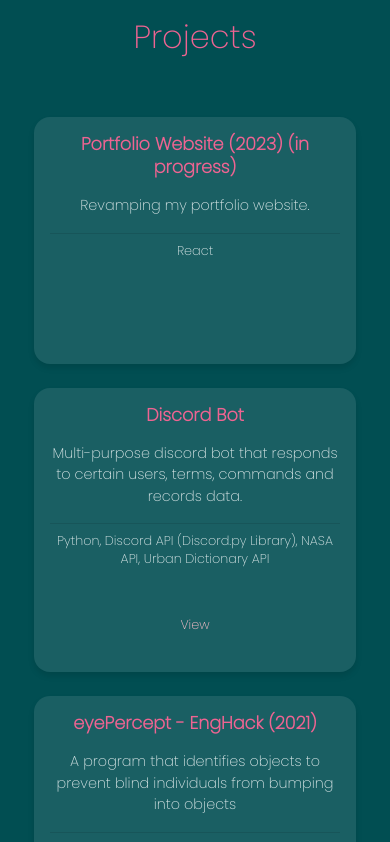
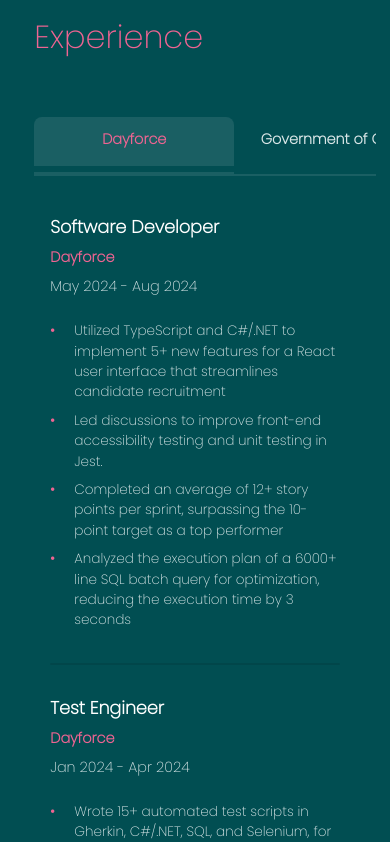
Before and after one commit to thaothecow/thaothecow.ca, a React (Create React App) app: page / in a window 390 px wide. Shown: the part 1080-1922 px from the top of the page. Built offline with nearby package versions, Linux system fonts and the light colour scheme.

Commit message:
experience component implementation

```diff
--- a/src/App.js
+++ b/src/App.js
@@ -5,6 +5,7 @@
 import Introduction from './components/Home/Home.js';
 import About from './components/About/About.js';
 import Projects from './components/Projects/Projects.js';
+import Experience from './components/Experience/Experience.js';
 
 function App() {
   return (
@@ -13,6 +14,7 @@
         <div id="content">
         <Introduction></Introduction>
         <About></About>
+        <Experience></Experience>
         <Projects></Projects>
         {/* <img src={logo} className="App-logo" alt="logo" />
         <p>
--- /dev/null
+++ b/src/components/Experience/Experience.css
@@ -0,0 +1,282 @@
+#experience {
+  padding: 2rem 15%;
+  min-height: 80vh;
+  display: flex;
+  flex-direction: column;
+  gap: 3rem;
+}
+
+.section-header {
+  margin-top: 5rem;
+  text-align: left;
+}
+
+.section-title {
+  font-family: "Poppins", sans-serif;
+  font-size: 60px;
+  color: var(--pink);
+}
+
+.experience-tabs-container {
+  display: flex;
+  flex-direction: row;
+  gap: 2rem;
+  align-items: flex-start;
+}
+
+/* Tab Buttons */
+.tab-buttons {
+  display: flex;
+  flex-direction: column;
+  gap: 0.5rem;
+  min-width: 250px;
+  border-right: 2px solid var(--lighter-blue-green);
+  padding-right: 1rem;
+}
+
+.tab-button {
+  background: none;
+  border: none;
+  padding: 1rem 1.5rem;
+  border-radius: 8px 0 0 8px;
+  cursor: pointer;
+  transition: all 0.2s ease;
+  width: 100%;
+  text-align: left;
+  font-family: "Poppins", sans-serif;
+  position: relative;
+  color: var(--slate);
+}
+
+.tab-button:hover {
+  background-color: rgba(255, 255, 255, 0.1);
+}
+
+.tab-button.active {
+  background-color: var(--lighter-blue-green);
+  color: var(--pink);
+  font-weight: bold;
+}
+
+.tab-button.active::after {
+  content: '';
+  position: absolute;
+  top: 0;
+  right: -1rem;
+  bottom: 0;
+  width: 2px;
+  background-color: var(--lighter-blue-green);
+}
+
+.tab-company {
+  font-size: 1rem;
+  font-weight: bold;
+  margin-bottom: 0.25rem;
+}
+
+/* Experience Content */
+.experience-content-container {
+  flex: 1;
+  padding-left: 2rem;
+  text-align: left;
+}
+
+.experience-role {
+  margin-bottom: 2rem;
+}
+
+.experience-role:last-child {
+  margin-bottom: 0;
+}
+
+.role-separator {
+  height: 2px;
+  background-color: rgba(0, 0, 0, 0.1);
+  margin: 2rem 0;
+  border-radius: 1px;
+}
+
+.experience-header {
+  margin-bottom: 1.5rem;
+}
+
+.experience-title-section {
+  display: flex;
+  flex-direction: column;
+  gap: 0.5rem;
+}
+
+.job-title {
+  font-family: "Poppins", sans-serif;
+  font-size: 1.5rem;
+  font-weight: bold;
+  margin: 0;
+  line-height: 1.3;
+}
+
+.company-name {
+  font-family: "Poppins", sans-serif;
+  font-size: 1.1rem;
+  color: var(--pink);
+  font-weight: 600;
+  margin: 0;
+}
+
+.experience-period {
+  font-family: "Poppins", sans-serif;
+  font-size: 0.9rem;
+  color: var(--slate);
+  font-weight: 500;
+  white-space: nowrap;
+  align-self: flex-start;
+}
+
+.experience-content {
+  display: flex;
+  flex-direction: column;
+  gap: 1.5rem;
+}
+
+.description-section {
+  display: flex;
+  flex-direction: column;
+  gap: 0.75rem;
+}
+
+.description-list {
+  list-style: none;
+  padding: 0;
+  margin: 0;
+  display: flex;
+  flex-direction: column;
+  gap: 0.5rem;
+}
+
+.description-item {
+  font-family: "Poppins", sans-serif;
+  color: var(--slate);
+  font-size: 0.95rem;
+  line-height: 1.5;
+  padding-left: 1.5rem;
+  position: relative;
+}
+
+.description-item::before {
+  content: "•";
+  color: var(--pink);
+  font-weight: bold;
+  position: absolute;
+  left: 0;
+}
+
+@media (max-width: 1200px) {
+  #experience {
+    padding: 2rem 10%;
+  }
+}
+
+@media (max-width: 768px) {
+  #experience {
+    padding: 2rem 5%;
+  }
+
+  .section-title {
+    font-size: 2.5rem;
+  }
+
+  .experience-tabs-container {
+    flex-direction: column;
+    gap: 1.5rem;
+  }
+
+  .tab-buttons {
+    flex-direction: row;
+    gap: 0.5rem;
+    border-right: none;
+    border-bottom: 2px solid var(--lighter-blue-green);
+    padding-right: 0;
+    padding-bottom: 0.5rem;
+    min-width: unset;
+    overflow-x: auto;
+  }
+
+  .tab-button {
+    min-width: 200px;
+    border-radius: 8px 8px 0 0;
+    text-align: center;
+  }
+
+  .tab-button.active::after {
+    top: auto;
+    bottom: -0.5rem;
+    left: 0;
+    right: 0;
+    width: auto;
+    height: 2px;
+  }
+
+  .experience-content-container {
+    padding: 1.5rem;
+  }
+
+  .experience-header {
+    flex-direction: column;
+    align-items: flex-start;
+    gap: 0.75rem;
+  }
+
+  .job-title {
+    font-size: 1.25rem;
+  }
+
+  .company-name {
+    font-size: 1rem;
+  }
+
+  .experience-period {
+    align-self: flex-start;
+  }
+}
+
+@media (max-width: 480px) {
+  #experience {
+    padding: 1rem 3%;
+  }
+
+  .section-title {
+    font-size: 2rem;
+  }
+
+  .tab-button {
+    padding: 0.75rem 1rem;
+  }
+
+  .tab-company {
+    font-size: 0.9rem;
+  }
+
+  .tab-period {
+    font-size: 0.7rem;
+  }
+
+  .experience-content-container {
+    padding: 1rem;
+  }
+
+  .job-title {
+    font-size: 1.1rem;
+  }
+
+  .company-name {
+    font-size: 0.9rem;
+  }
+
+  .experience-description {
+    font-size: 0.9rem;
+  }
+
+  .description-item {
+    font-size: 0.85rem;
+  }
+
+}
--- /dev/null
+++ b/src/components/Experience/Experience.js
@@ -0,0 +1,129 @@
+import React, { useState } from "react";
+
+import "./Experience.css";
+
+function Experience() {
+  const [activeTab, setActiveTab] = useState(0);
+
+  const experiences = [
+    {
+      company: "Dayforce",
+      roles: [
+        {
+          title: "Software Developer",
+          period: "May 2024 - Aug 2024",
+          description: [
+            `Utilized TypeScript and C#/.NET to implement 5+ new features for a React user interface that streamlines candidate
+            recruitment`,
+            "Led discussions to improve front-end accessibility testing and unit testing in Jest.",
+            "Completed an average of 12+ story points per sprint, surpassing the 10-point target as a top performer",
+            "Analyzed the execution plan of a 6000+ line SQL batch query for optimization, reducing the execution time by 3 seconds"
+          ]
+        },
+        {
+          title: "Test Engineer",
+          period: "Jan 2024 - Apr 2024",
+          description: [
+            "Wrote 15+ automated test scripts in Gherkin, C#/.NET, SQL, and Selenium, for coverage of new features and fixes",
+            `Monitored and maintained 5000+ automated test scripts, identifying and investigating 10+ bugs, and contributing to an
+            increase in test pass rates from 97% up to 99% before each sign-off`,
+          ]
+        }
+      ]
+    },
+    {
+      company: "Government of Ontario",
+      roles: [
+        {
+          title: "Web Application Developer",
+          period: "Sep 2022 - Dec 2022",
+          description: [
+            "Wrote C#/.NET custom availability tests in Visual Studio to monitor 10+ applications on the Government cloud platform",
+            "Crafted custom postgreSQL queries to assess audit logs for 5+ flexible servers in Azure and applied server authentication",
+            `Processed datasets of 1000+ phone calls in Azure event hub to test stream analytics alerts for Canada’s 9-1-1 services and
+            visualized the data in Power Bi reports`
+          ]
+        }
+      ]
+    },
+    {
+      company: "Thoughtworks Canada",
+      roles: [
+        {
+          title: "Software Engineer",
+          period: "May 2022 - Aug 2022",
+          description: [
+            `Leveraged TypeScript and visualized in Android Studio to enhance the user interface of a React application that provides
+            culinary services for corporate landlords (i.e., Cadillac Fairview) and 100,000+ of their tenants`,
+            "Employed Amazon Cognito (AWS) to optimize and simplify the authentication workflow for fellow developers",
+            "Advised 10+ project team members and utilized Material UI to revamp a React app that connects 180+ employees",
+            "Integrated and synched REST APIs (Google Maps and BambooHR) in Java back-end for React component logic"
+          ]
+        }
+      ]
+    }
+  ];
+
+  const renderTabButtons = () => (
+    <div className="tab-buttons">
+      {experiences.map((company, index) => (
+        <button
+          key={index}
+          className={`tab-button ${activeTab === index ? 'active' : ''}`}
+          onClick={() => setActiveTab(index)}
+        >
+          <div className="tab-company">{company.company}</div>
+        </button>
+      ))}
+    </div>
+  );
+
+  const renderExperienceContent = () => {
+    const company = experiences[activeTab];
+
+    return (
+      <div className="experience-content-container">
+        {company.roles.map((role, roleIdx) => (
+          <div key={roleIdx} className="experience-role">
+            <div className="experience-header">
+              <div className="experience-title-section">
+                <h3 className="job-title">{role.title}</h3>
+                <div className="company-name">{company.company}</div>
+                <div className="experience-period">{role.period}</div>
+              </div>
+            </div>
+
+            <div className="experience-content">
+              <div className="description-section">
+                <ul className="description-list">
+                  {role.description.map((description, idx) => (
+                    <li key={idx} className="description-item">{description}</li>
+                  ))}
+                </ul>
+              </div>
+            </div>
+
+            {roleIdx < company.roles.length - 1 && (
+              <div className="role-separator"></div>
+            )}
+          </div>
+        ))}
+      </div>
+    );
+  };
+
+  return (
+    <div id="experience">
+      <div className="section-header">
+        <span className="section-title">Experience</span>
+      </div>
+
+      <div className="experience-tabs-container">
+        {renderTabButtons()}
+        {renderExperienceContent()}
+      </div>
+    </div>
+  );
+}
+
+export default Experience;
```
Also changed, not shown: src/components/About/About.js (indentation only).
